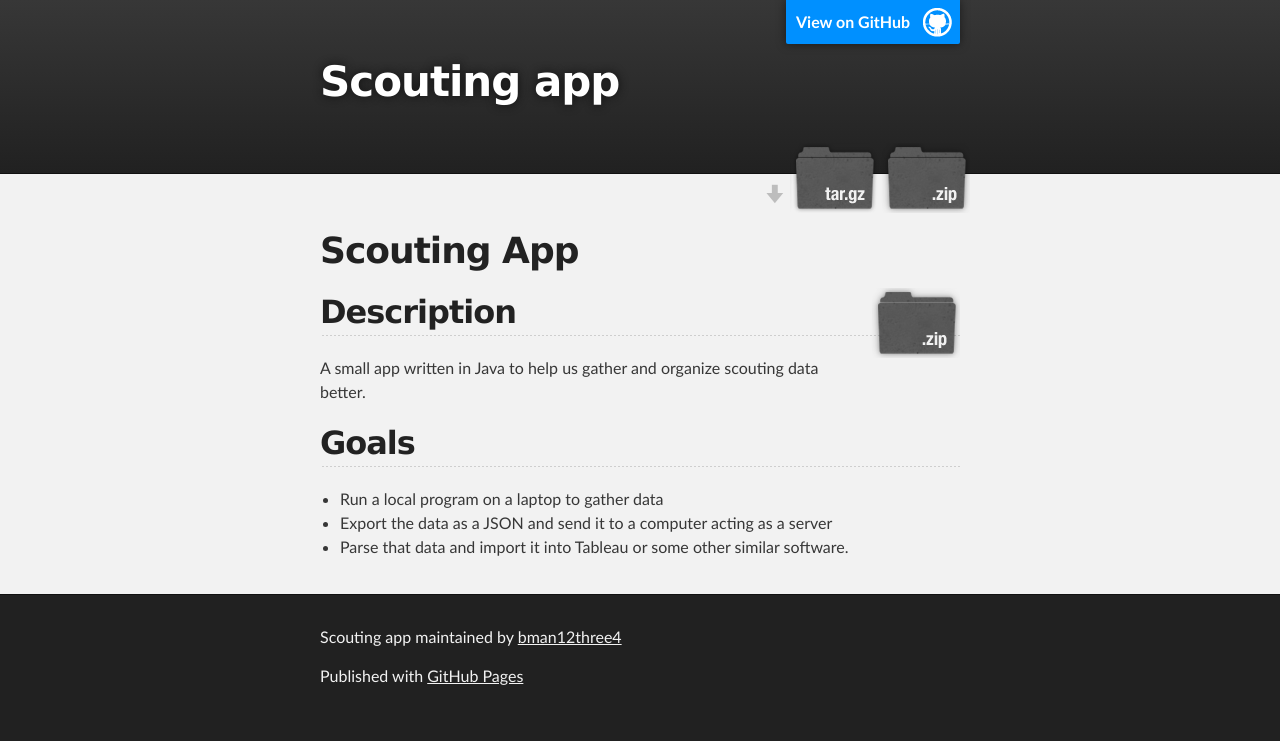
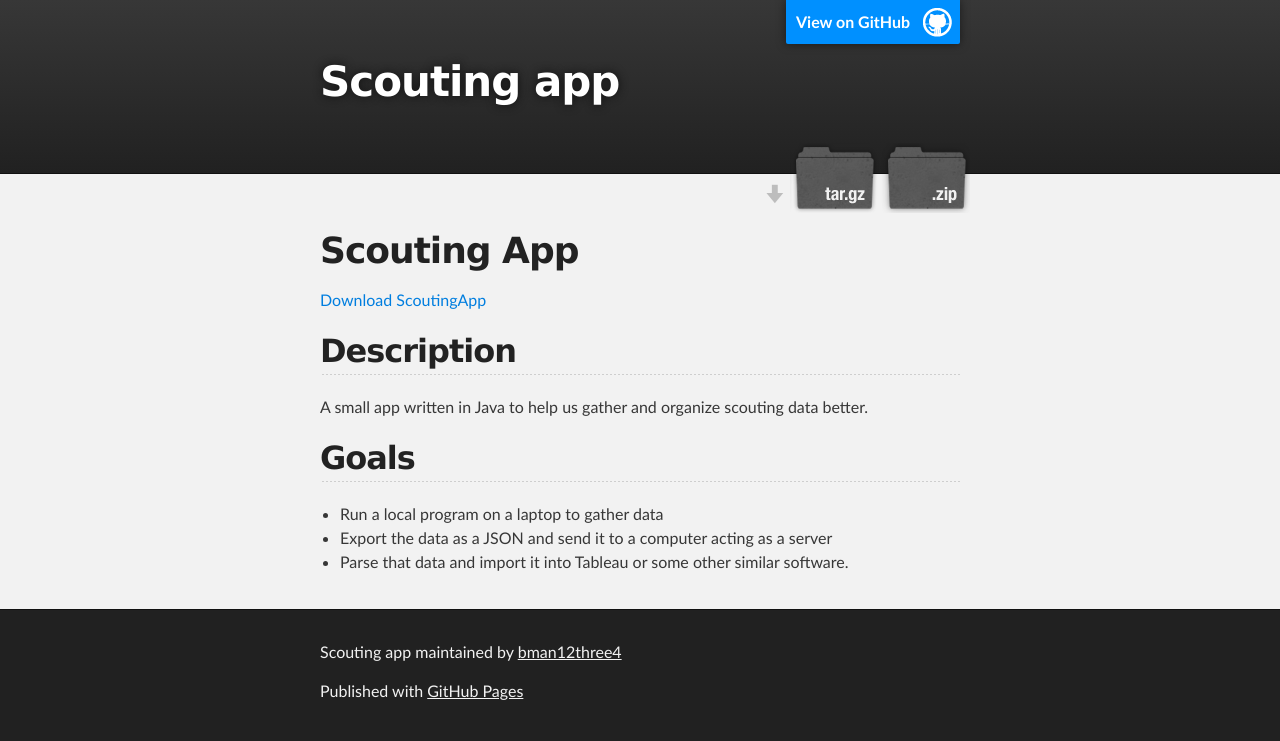
Before and after one commit to LovettRoarbotics/ScoutingApp, a plain HTML site: page index.html in a window 1280 px wide. Drawn offline with Linux system fonts and the light colour scheme.

Commit message:
Update index.html

```diff
--- a/index.html
+++ b/index.html
@@ -33,7 +33,7 @@
       <section id="main_content" class="inner">
         <h1>
 <a id="scouting-app" class="anchor" href="#scouting-app" aria-hidden="true"><span aria-hidden="true" class="octicon octicon-link"></span></a>Scouting App</h1>
-              <a class="app_download_link" href="ScoutingApp/Scouting.app.zip">Download ScoutingApp</a>
+              <p><a href="ScoutingApp/Scouting.app.zip">Download ScoutingApp</a><p>
 
 <h2>
 <a id="description" class="anchor" href="#description" aria-hidden="true"><span aria-hidden="true" class="octicon octicon-link"></span></a>Description</h2>
```
